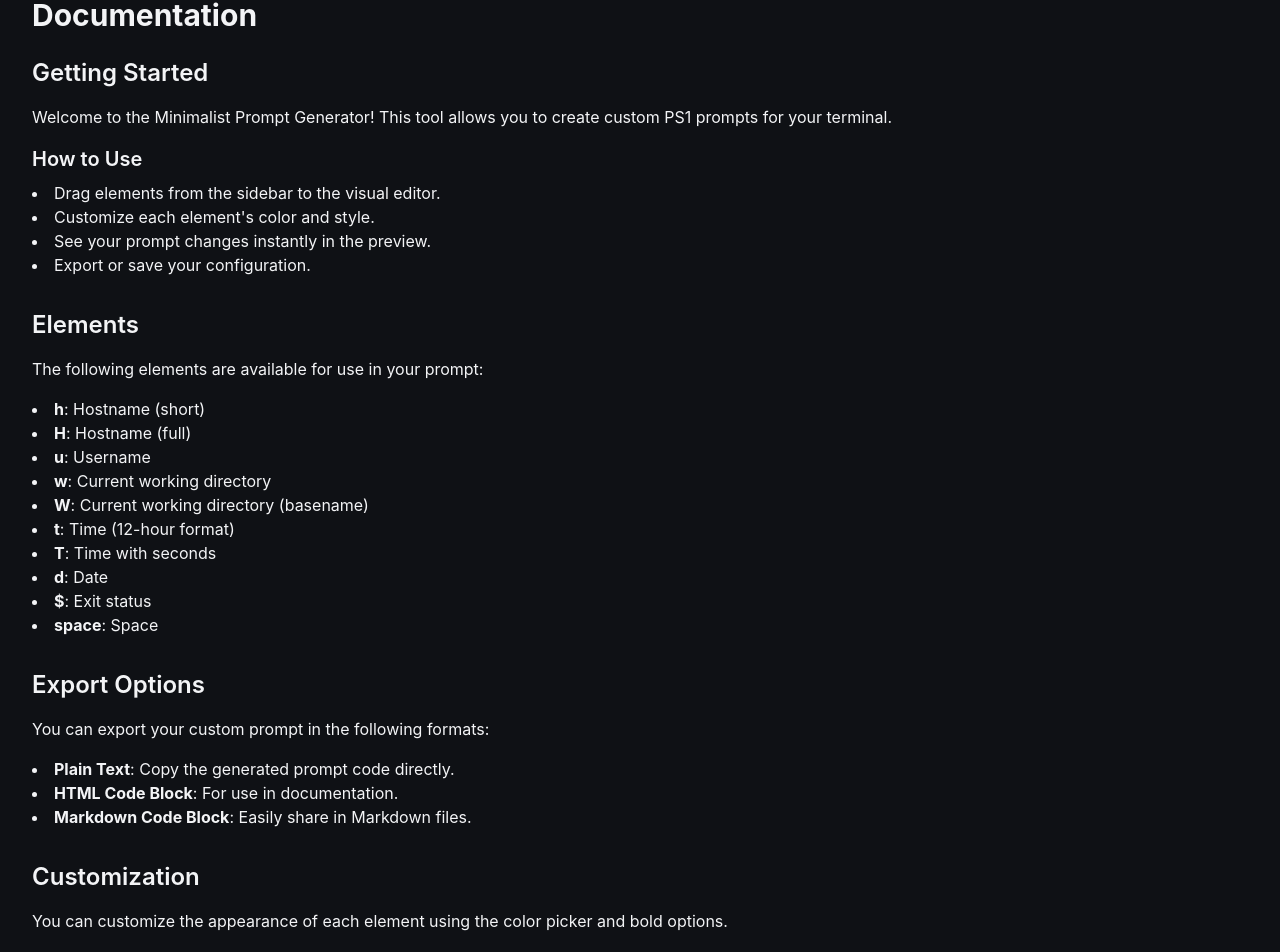
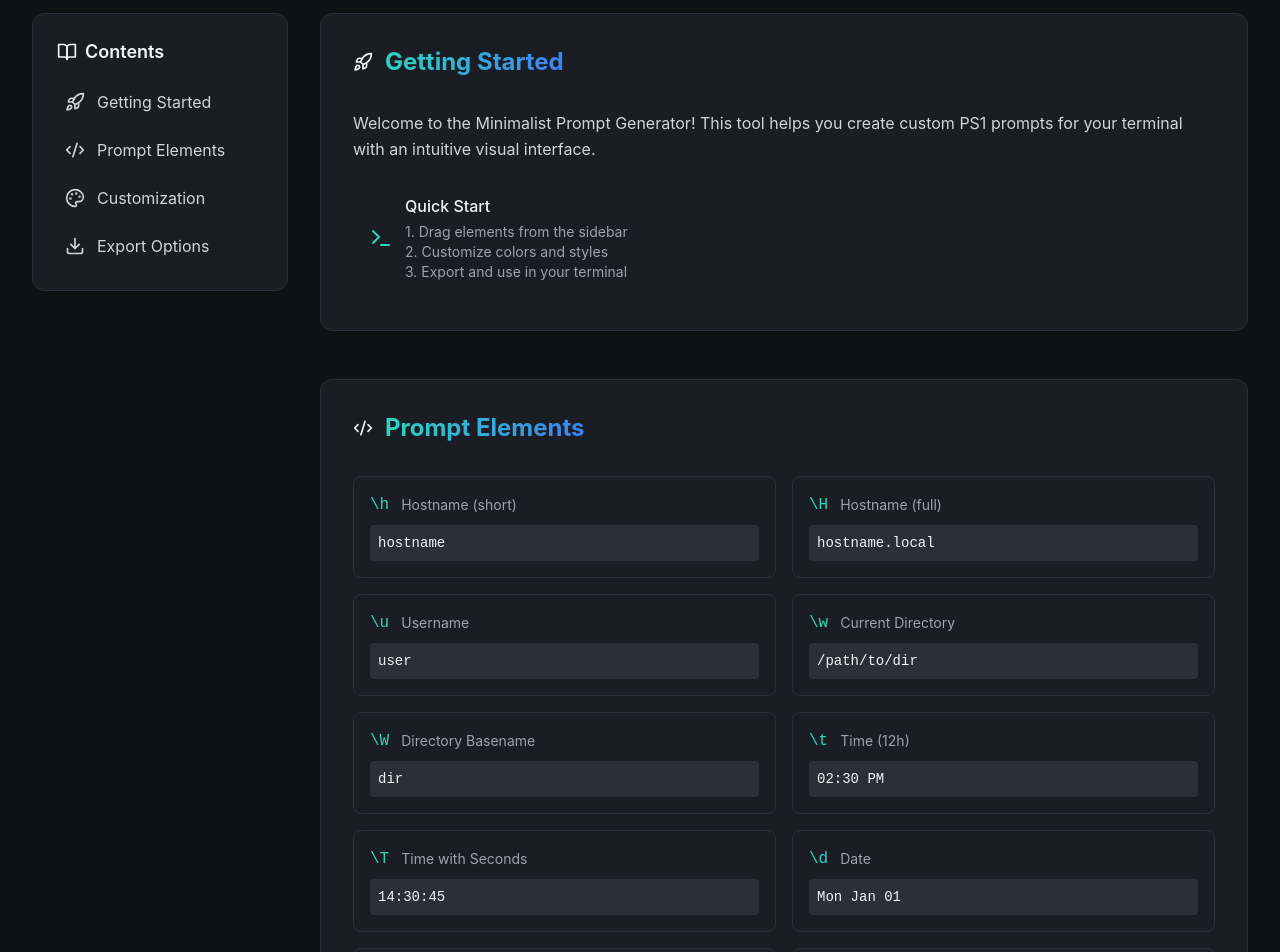
Before and after one commit to shivamksharma/MinimalistPromptGenerator, a React (Vite) app: page /documentation in a window 1280 px wide. Shown: the part 140-1092 px from the top of the page. Built offline with nearby package versions, Linux system fonts and the light colour scheme.

Commit message:
feat: adding documentation page

```diff
--- a/src/components/Documentation.tsx
+++ b/src/components/Documentation.tsx
@@ -1,61 +1,172 @@
 import React from 'react';
+import { Rocket, Code2, Palette, Download, BookOpen, Terminal, FileText } from 'lucide-react';
+import { useTheme } from '../context/ThemeContext';
+import { Link } from 'react-router-dom';
 
 const Documentation = () => {
+  const { isDark } = useTheme();
+
+  const sections = [
+    {
+      id: 'getting-started',
+      title: 'Getting Started',
+      icon: <Rocket className="w-5 h-5" />,
+      content: (
+        <>
+          <p className="text-gray-600 dark:text-gray-300 mb-4 leading-relaxed">
+            Welcome to the Minimalist Prompt Generator! This tool helps you create custom PS1 prompts
+            for your terminal with an intuitive visual interface.
+          </p>
+          <div className="space-y-3">
+            <div className="flex items-center gap-3 p-4 bg-gray-50 dark:bg-gray-800 rounded-lg">
+              <Terminal className="w-6 h-6 text-teal-400" />
+              <div>
+                <h3 className="font-medium mb-1">Quick Start</h3>
+                <p className="text-sm text-gray-500 dark:text-gray-400">
+                  1. Drag elements from the sidebar<br/>
+                  2. Customize colors and styles<br/>
+                  3. Export and use in your terminal
+                </p>
+              </div>
+            </div>
+          </div>
+        </>
+      )
+    },
+    {
+      id: 'elements',
+      title: 'Prompt Elements',
+      icon: <Code2 className="w-5 h-5" />,
+      content: (
+        <div className="grid grid-cols-1 md:grid-cols-2 gap-4">
+          {[
+            { id: 'h', label: 'Hostname (short)', example: 'hostname' },
+            { id: 'H', label: 'Hostname (full)', example: 'hostname.local' },
+            { id: 'u', label: 'Username', example: 'user' },
+            { id: 'w', label: 'Current Directory', example: '/path/to/dir' },
+            { id: 'W', label: 'Directory Basename', example: 'dir' },
+            { id: 't', label: 'Time (12h)', example: '02:30 PM' },
+            { id: 'T', label: 'Time with Seconds', example: '14:30:45' },
+            { id: 'd', label: 'Date', example: 'Mon Jan 01' },
+            { id: '$', label: 'Exit Status', example: '0' },
+            { id: 'space', label: 'Space', example: ' ' }
+          ].map((item) => (
+            <div key={item.id} className="p-4 bg-white dark:bg-gray-800 rounded-lg border border-gray-100 dark:border-gray-700">
+              <div className="flex items-center gap-3 mb-2">
+                <span className="font-mono text-teal-400">\{item.id}</span>
+                <span className="text-sm text-gray-500 dark:text-gray-400">{item.label}</span>
+              </div>
+              <div className="text-sm font-mono p-2 bg-gray-50 dark:bg-gray-700 rounded">
+                {item.example}
+              </div>
+            </div>
+          ))}
+        </div>
+      )
+    },
+    {
+      id: 'customization',
+      title: 'Customization',
+      icon: <Palette className="w-5 h-5" />,
+      content: (
+        <div className="space-y-6">
+          <div className="p-6 bg-gradient-to-r from-teal-50/50 to-blue-50/50 dark:from-gray-800 dark:to-gray-800 rounded-xl">
+            <h3 className="text-lg font-semibold mb-3">Style Options</h3>
+            <ul className="space-y-2 text-gray-600 dark:text-gray-300">
+              <li className="flex items-center gap-2">
+                <span className="w-2 h-2 bg-teal-400 rounded-full"></span>
+                Color Picker for foreground and background
+              </li>
+              <li className="flex items-center gap-2">
+                <span className="w-2 h-2 bg-teal-400 rounded-full"></span>
+                Bold text formatting
+              </li>
+              <li className="flex items-center gap-2">
+                <span className="w-2 h-2 bg-teal-400 rounded-full"></span>
+                Real-time preview updates
+              </li>
+            </ul>
+          </div>
+        </div>
+      )
+    },
+    {
+      id: 'export',
+      title: 'Export Options',
+      icon: <Download className="w-5 h-5" />,
+      content: (
+        <div className="grid grid-cols-1 md:grid-cols-3 gap-4">
+          {[
+            { format: 'Plain Text', icon: <FileText className="w-5 h-5" />, ext: 'txt' },
+            { format: 'HTML', icon: <Code2 className="w-5 h-5" />, ext: 'html' },
+            { format: 'Markdown', icon: <BookOpen className="w-5 h-5" />, ext: 'md' }
+          ].map((item) => (
+            <div key={item.format} className="p-4 bg-white dark:bg-gray-800 rounded-lg border border-gray-100 dark:border-gray-700">
+              <div className="flex items-center gap-3 mb-3">
+                {item.icon}
+                <h3 className="font-semibold">{item.format}</h3>
+              </div>
+              <div className="text-sm text-gray-500 dark:text-gray-400">
+                <span className="font-mono bg-gray-100 dark:bg-gray-700 px-2 py-1 rounded">
+                  .{item.ext}
+                </span>
+              </div>
+            </div>
+          ))}
+        </div>
+      )
+    }
+  ];
+
   return (
-    <div className="container mx-auto px-4 py-8">
-      <h1 className="text-3xl font-bold mb-6">Documentation</h1>
+    <div className={`min-h-screen ${isDark ? 'bg-gray-900' : 'bg-gray-50'}`}>
+      <div className="container mx-auto px-4 py-12 max-w-7xl">
+        <div className="flex flex-col md:flex-row gap-8">
+          {/* Sidebar Navigation */}
+          <nav className="md:w-64 md:sticky md:top-20 md:h-[calc(100vh-6rem)]">
+            <div className="p-6 bg-white dark:bg-gray-800 rounded-xl shadow-sm border border-gray-100 dark:border-gray-700">
+              <h2 className="text-lg font-semibold mb-4 flex items-center gap-2">
+                <BookOpen className="w-5 h-5" />
+                Contents
+              </h2>
+              <ul className="space-y-2">
+                {sections.map((section) => (
+                  <li key={section.id}>
+                    <a
+                      href={`#${section.id}`}
+                      className="flex items-center gap-3 p-2 rounded-lg hover:bg-gray-50 dark:hover:bg-gray-700 transition-colors text-gray-600 dark:text-gray-300"
+                    >
+                      {section.icon}
+                      {section.title}
+                    </a>
+                  </li>
+                ))}
+              </ul>
+            </div>
+          </nav>
 
-      <section className="mb-8">
-        <h2 className="text-2xl font-semibold mb-4">Getting Started</h2>
-        <p className="mb-4">
-          Welcome to the Minimalist Prompt Generator! This tool allows you to create custom PS1 prompts for your terminal.
-        </p>
-        <h3 className="text-xl font-semibold mb-2">How to Use</h3>
-        <ul className="list-disc list-inside mb-4">
-          <li>Drag elements from the sidebar to the visual editor.</li>
-          <li>Customize each element's color and style.</li>
-          <li>See your prompt changes instantly in the preview.</li>
-          <li>Export or save your configuration.</li>
-        </ul>
-      </section>
-
-      <section className="mb-8">
-        <h2 className="text-2xl font-semibold mb-4">Elements</h2>
-        <p className="mb-4">
-          The following elements are available for use in your prompt:
-        </p>
-        <ul className="list-disc list-inside mb-4">
-          <li><strong>h</strong>: Hostname (short)</li>
-          <li><strong>H</strong>: Hostname (full)</li>
-          <li><strong>u</strong>: Username</li>
-          <li><strong>w</strong>: Current working directory</li>
-           <li><strong>W</strong>: Current working directory (basename)</li>
-          <li><strong>t</strong>: Time (12-hour format)</li>
-           <li><strong>T</strong>: Time with seconds</li>
-          <li><strong>d</strong>: Date</li>
-          <li><strong>$</strong>: Exit status</li>
-          <li><strong>space</strong>: Space</li>
-        </ul>
-      </section>
-
-      <section className="mb-8">
-        <h2 className="text-2xl font-semibold mb-4">Export Options</h2>
-        <p className="mb-4">
-          You can export your custom prompt in the following formats:
-        </p>
-        <ul className="list-disc list-inside mb-4">
-          <li><strong>Plain Text</strong>: Copy the generated prompt code directly.</li>
-          <li><strong>HTML Code Block</strong>: For use in documentation.</li>
-          <li><strong>Markdown Code Block</strong>: Easily share in Markdown files.</li>
-        </ul>
-      </section>
-
-      <section>
-        <h2 className="text-2xl font-semibold mb-4">Customization</h2>
-        <p className="mb-4">
-          You can customize the appearance of each element using the color picker and bold options.
-        </p>
-      </section>
+          {/* Main Content */}
+          <main className="flex-1">
+            <div className="space-y-12">
+              {sections.map((section) => (
+                <section
+                  key={section.id}
+                  id={section.id}
+                  className="scroll-mt-24 bg-white dark:bg-gray-800 rounded-xl shadow-sm p-8 border border-gray-100 dark:border-gray-700"
+                >
+                  <div className="flex items-center gap-3 mb-8">
+                    {section.icon}
+                    <h2 className="text-2xl font-bold bg-gradient-to-r from-teal-400 to-blue-500 bg-clip-text text-transparent">
+                      {section.title}
+                    </h2>
+                  </div>
+                  {section.content}
+                </section>
+              ))}
+            </div>
+          </main>
+        </div>
+      </div>
     </div>
   );
 };
```
